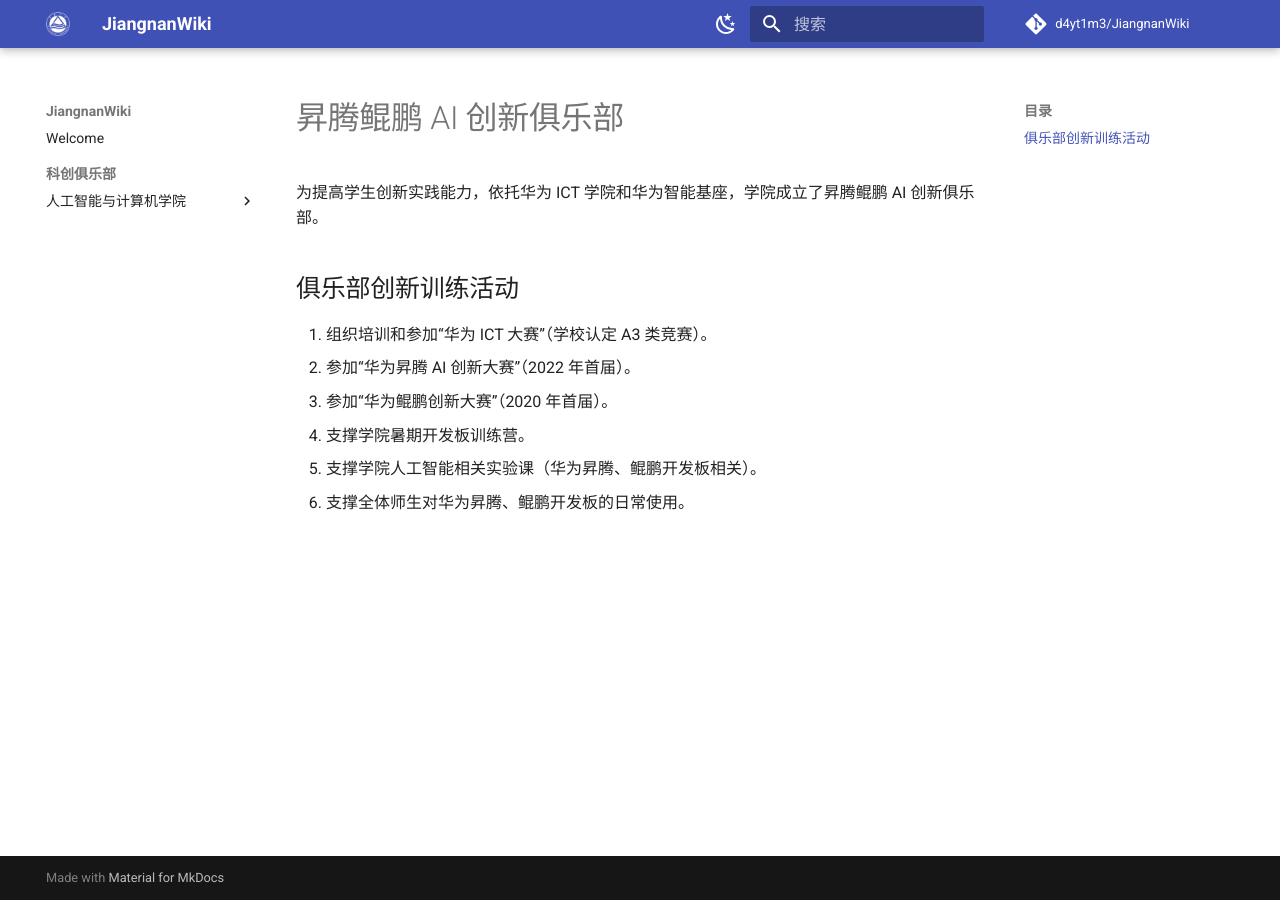
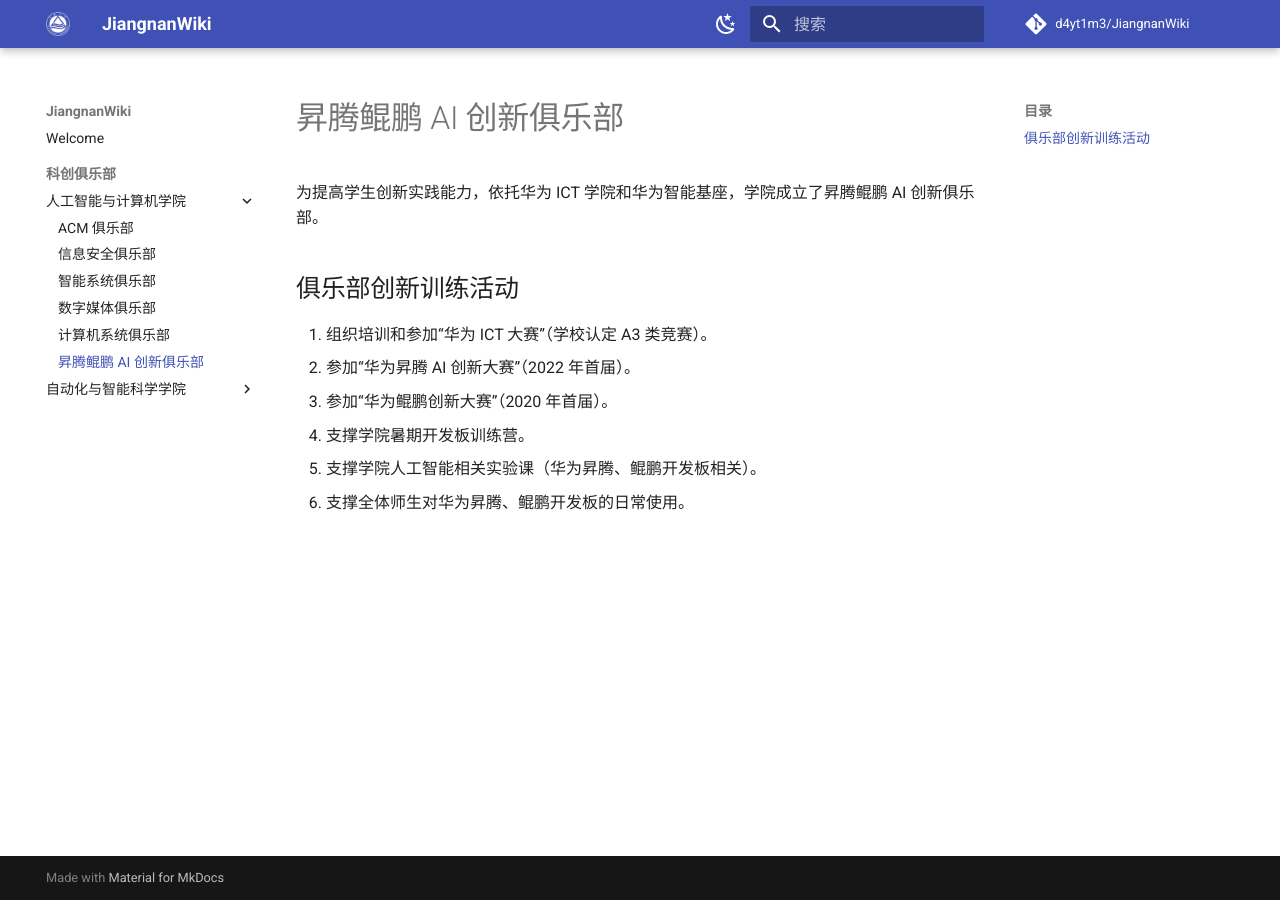
Before and after one commit to d4yt1m3/JiangnanWiki, an MkDocs documentation site: the page built from docs/科创俱乐部/人工智能与计算机学院/昇腾鲲鹏AI创新俱乐部.md, in a window 1280 px wide. Built offline with MkDocs 1.6.1 and Material for MkDocs 9.7.7, drawn with Linux system fonts in a browser that asks for light colours; comment, search, counter and statistics services are not loaded.

Commit message:
Add more innovation clubs to navigation

```diff
--- a/mkdocs.yml
+++ b/mkdocs.yml
@@ -40,6 +40,9 @@
           - 智能系统俱乐部: 科创俱乐部/人工智能与计算机学院/智能系统俱乐部.md
           - 数字媒体俱乐部: 科创俱乐部/人工智能与计算机学院/数字媒体俱乐部.md
           - 计算机系统俱乐部: 科创俱乐部/人工智能与计算机学院/计算机系统俱乐部.md
+          - 昇腾鲲鹏 AI 创新俱乐部: 科创俱乐部/人工智能与计算机学院/昇腾鲲鹏AI创新俱乐部.md
+      - 自动化与智能科学学院:
+          - 数据赋能俱乐部: 科创俱乐部/自动化与智能科学学院/数据赋能俱乐部.md
 
 plugins:
   - search:
```
